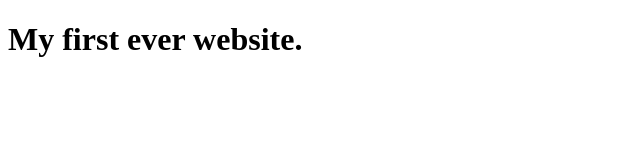
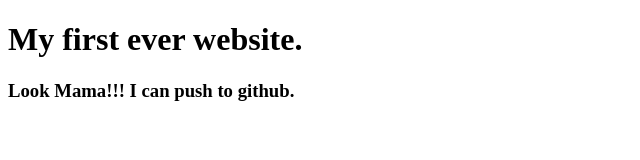
Before and after one commit to Mahibulhasanjilik/my-first-website, a plain HTML site: page index.html in a window 1280 px wide. Shown: the whole page, without its empty margins (0-640 px from the left). Drawn offline with Linux system fonts and the light colour scheme.

Commit message:
learned github

```diff
--- a/index.html
+++ b/index.html
@@ -8,5 +8,6 @@
 </head>
 <body>
     <h1>My first ever website.</h1>
+    <h3>Look Mama!!! I can push to github.</h3>
 </body>
 </html>
```
Also changed, not shown: 1 other file.
